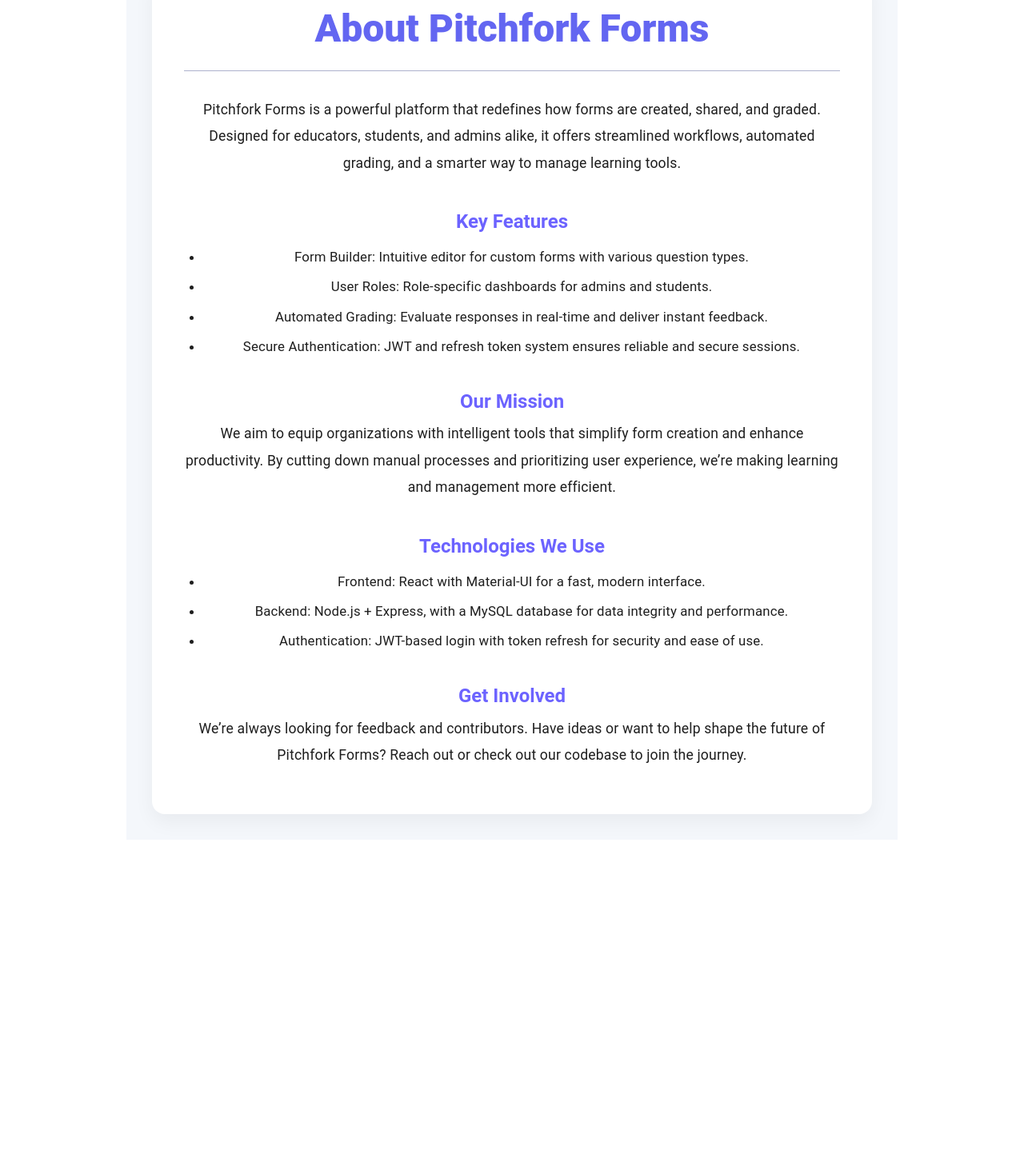
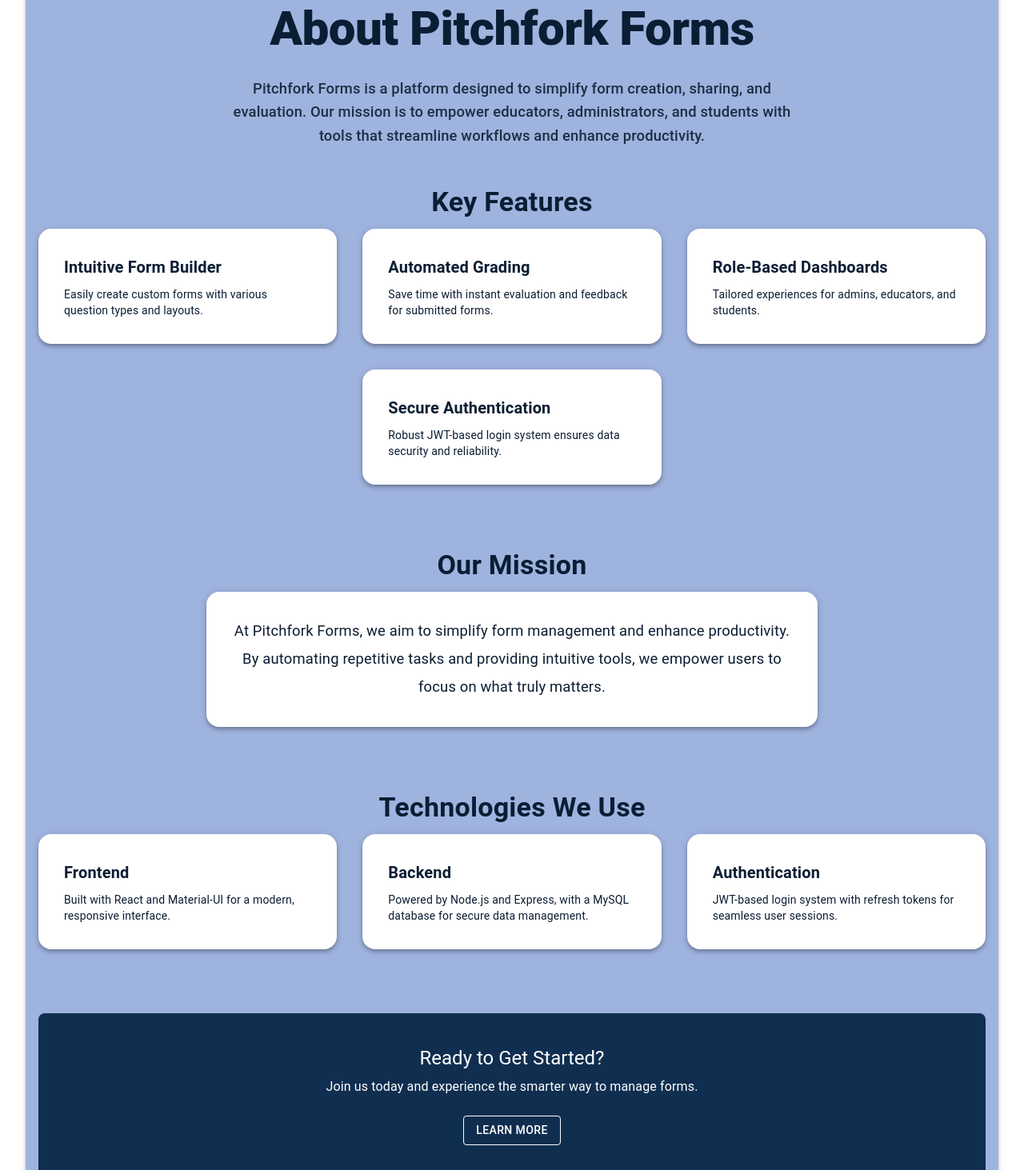
Before and after one commit to getrektgit/pitchforkForms, a React (Vite) app in the folder pitchforkformsfrontend/: page /about-us in a window 1280 px wide. Shown: the part 160-1623 px from the top of the page at 80% size. Before the commit the page ends 1242 px from the top, so only its background shows below. Built offline with nearby package versions, Linux system fonts and the light colour scheme.

Commit message:
re designed login modal register modal about us page and main page

```diff
--- a/pitchforkformsfrontend/src/Components/LoginModal.jsx
+++ b/pitchforkformsfrontend/src/Components/LoginModal.jsx
@@ -27,24 +27,24 @@ const StyledModalBox = styled(Box)(({ theme }) => ({
   top: '50%',
   left: '50%',
   transform: 'translate(-50%, -50%)',
-  backgroundColor: theme.palette.background.paper,
+  backgroundColor: '#ffffff', // White background for consistency with MainPage
   borderRadius: theme.shape.borderRadius,
-  boxShadow: theme.shadows[24],
+  boxShadow: '0 4px 14px rgba(16, 46, 80, 0.4)', // Matches MainPage button shadow
   padding: theme.spacing(4),
   width: '100%',
   maxWidth: '450px',
-  outline: 'none'
+  outline: 'none',
 }));
 
 const LoginModal = ({ open, handleClose, onLoginSuccess }) => {
   const [openRegister, setOpenRegister] = useState(false);
   const [formData, setFormData] = useState({
-    email: "",
-    password: "",
+    email: '',
+    password: '',
   });
   const [showPassword, setShowPassword] = useState(false);
   const [rememberMe, setRememberMe] = useState(false);
-  const [error, setError] = useState("");
+  const [error, setError] = useState('');
   const [loading, setLoading] = useState(false);
 
   const navigate = useNavigate();
@@ -53,9 +53,9 @@ const LoginModal = ({ open, handleClose, onLoginSuccess }) => {
     const { name, value } = e.target;
     setFormData((prevState) => ({
       ...prevState,
-      [name]: value
+      [name]: value,
     }));
-    setError("");
+    setError('');
   };
 
   const handleCheckboxChange = () => {
@@ -71,18 +71,18 @@ const LoginModal = ({ open, handleClose, onLoginSuccess }) => {
 
   const handleSubmit = async (e) => {
     e.preventDefault();
-    setError("");
+    setError('');
     setLoading(true);
 
     try {
-      const response = await axios.post("/auth/login", formData, {
+      const response = await axios.post('/auth/login', formData, {
         withCredentials: true,
       });
 
-      localStorage.setItem("accessToken", response.data.token);
+      localStorage.setItem('accessToken', response.data.token);
       rememberMe
-        ? localStorage.setItem("rememberMe", "true")
-        : localStorage.removeItem("rememberMe");
+        ? localStorage.setItem('rememberMe', 'true')
+        : localStorage.removeItem('rememberMe');
 
       if (onLoginSuccess) {
         onLoginSuccess({
@@ -93,19 +93,19 @@ const LoginModal = ({ open, handleClose, onLoginSuccess }) => {
         });
       }
 
-      if (response.data.role === "admin") {
-        navigate("/admin");
-      } else if (response.data.role === "student") {
-        navigate("/student");
+      if (response.data.role === 'admin') {
+        navigate('/admin');
+      } else if (response.data.role === 'student') {
+        navigate('/student');
       } else {
-        navigate("/");
+        navigate('/');
       }
 
       handleClose();
     } catch (error) {
-      const message = error.response?.data?.message ||
-                      error.request ? "No response from server" :
-                      "An unexpected error occurred";
+      const message =
+        error.response?.data?.message ||
+        (error.request ? 'No response from server' : 'An unexpected error occurred');
       setError(message);
     } finally {
       setLoading(false);
@@ -123,10 +123,19 @@ const LoginModal = ({ open, handleClose, onLoginSuccess }) => {
         <StyledModalBox>
           <Box textAlign="center" mb={3}>
             <LoginIcon color="primary" sx={{ fontSize: 50 }} />
-            <Typography variant="h5" component="h2" gutterBottom sx={{ mt: 1, fontWeight: 600 }}>
+            <Typography
+              variant="h5"
+              component="h2"
+              gutterBottom
+              sx={{
+                mt: 1,
+                fontWeight: 800, // Matches MainPage header font weight
+                color: '#0B1D33', // Dark blue text for consistency
+              }}
+            >
               Welcome Back
             </Typography>
-            <Typography variant="body2" color="text.secondary">
+            <Typography variant="body2" sx={{ color: '#1d2e44' }}>
               Login to your Pitchfork Forms account
             </Typography>
           </Box>
@@ -196,7 +205,9 @@ const LoginModal = ({ open, handleClose, onLoginSuccess }) => {
                 style={{ marginRight: '8px' }}
               />
               <label htmlFor="rememberMe">
-                <Typography color="text.primary" fontSize="0.9rem">Remember me</Typography>
+                <Typography color="text.primary" fontSize="0.9rem">
+                  Remember me
+                </Typography>
               </label>
             </Box>
 
@@ -211,13 +222,17 @@ const LoginModal = ({ open, handleClose, onLoginSuccess }) => {
                 mb: 2,
                 fontWeight: 'bold',
                 fontSize: '1rem',
+                backgroundColor: '#102E50', // Matches MainPage button color
+                '&:hover': {
+                  backgroundColor: '#0c2342',
+                },
               }}
               startIcon={loading ? <CircularProgress size={20} color="inherit" /> : null}
             >
               {loading ? 'Logging in...' : 'Login'}
             </Button>
 
-            <Divider sx={{ my: 3 }}>New to Pitchfork?</Divider>
+            <Divider sx={{ my: 3, color: '#1d2e44' }}>New to Pitchfork?</Divider>
 
             <Box textAlign="center">
               <Link
@@ -225,7 +240,13 @@ const LoginModal = ({ open, handleClose, onLoginSuccess }) => {
                 variant="body2"
                 underline="hover"
                 onClick={handleOpenRegister}
-                sx={{ fontWeight: 600 }}
+                sx={{
+                  fontWeight: 600,
+                  color: '#102E50', // Matches MainPage link color
+                  '&:hover': {
+                    textDecoration: 'underline',
+                  },
+                }}
               >
                 Create an account
               </Link>
--- a/pitchforkformsfrontend/src/Components/Pages/AboutUsPage.jsx
+++ b/pitchforkformsfrontend/src/Components/Pages/AboutUsPage.jsx
@@ -1,103 +1,225 @@
 import React from 'react';
-import { Box, Typography, Paper, Divider } from '@mui/material';
+import { Box, Typography, Paper, Grid, Button } from '@mui/material';
 
 const AboutUsPage = () => {
   return (
     <Box
       sx={{
-        padding: 4,
-        maxWidth: '900px',
-        margin: 'auto',
-        backgroundColor: '#f4f7fb', // Világos, barátságos háttér
+        textAlign: 'center',
+        py: 8,
+        px: 2,
+        backgroundColor: '#9FB3DF', // Matches the main page background
+        borderRadius: 4,
+        boxShadow: 3,
         minHeight: '100vh',
       }}
     >
-      <Paper
-        elevation={6}
+      {/* Header Section */}
+      <Typography
+        variant="h2"
         sx={{
-          padding: 5,
-          backgroundColor: '#ffffff',
-          color: '#1e1e1e',
-          borderRadius: 4,
-          boxShadow: '0 10px 25px rgba(0, 0, 0, 0.05)',
+          fontWeight: 800,
+          mb: 3,
+          color: '#0B1D33', // Matches the main page title color
         }}
       >
+        About Pitchfork Forms
+      </Typography>
+
+      <Typography
+        variant="h6"
+        sx={{
+          maxWidth: 700,
+          mx: 'auto',
+          mb: 5,
+          color: '#1d2e44', // Matches the main page subtitle color
+          fontSize: '1.15rem',
+        }}
+      >
+        Pitchfork Forms is a platform designed to simplify form creation, sharing, and evaluation.
+        Our mission is to empower educators, administrators, and students with tools that streamline workflows
+        and enhance productivity.
+      </Typography>
+
+      {/* Key Features Section */}
+      <Box sx={{ mt: 6 }}>
         <Typography
-          variant="h3"
+          variant="h4"
           gutterBottom
           sx={{
-            fontWeight: 800,
-            textAlign: 'center',
-            color: '#6366f1',
-            mb: 3,
+            fontWeight: 'bold',
+            color: '#0B1D33', // Matches the main page section header color
           }}
         >
-          About Pitchfork Forms
+          Key Features
         </Typography>
+        <Grid container spacing={4} justifyContent="center">
+          {[
+            {
+              title: 'Intuitive Form Builder',
+              description: 'Easily create custom forms with various question types and layouts.',
+            },
+            {
+              title: 'Automated Grading',
+              description: 'Save time with instant evaluation and feedback for submitted forms.',
+            },
+            {
+              title: 'Role-Based Dashboards',
+              description: 'Tailored experiences for admins, educators, and students.',
+            },
+            {
+              title: 'Secure Authentication',
+              description: 'Robust JWT-based login system ensures data security and reliability.',
+            },
+          ].map((feature, index) => (
+            <Grid item xs={12} sm={6} md={4} key={index}>
+              <Paper
+                elevation={4}
+                sx={{
+                  p: 4,
+                  borderRadius: 4,
+                  backgroundColor: 'white', // White background for readability
+                  color: '#0B1D33', // Dark text for contrast
+                  textAlign: 'left',
+                  transition: 'transform 0.3s ease',
+                  '&:hover': {
+                    transform: 'translateY(-5px)',
+                    boxShadow: 6,
+                  },
+                }}
+              >
+                <Typography variant="h6" sx={{ fontWeight: 'bold', mb: 1 }}>
+                  {feature.title}
+                </Typography>
+                <Typography variant="body2">{feature.description}</Typography>
+              </Paper>
+            </Grid>
+          ))}
+        </Grid>
+      </Box>
 
-        <Divider sx={{ backgroundColor: '#c5cae9', mb: 4 }} />
+      {/* Mission Section */}
+      <Box sx={{ mt: 10 }}>
+        <Typography
+          variant="h4"
+          gutterBottom
+          sx={{
+            fontWeight: 'bold',
+            color: '#0B1D33', // Matches the main page section header color
+          }}
+        >
+          Our Mission
+        </Typography>
+        <Paper
+          elevation={4}
+          sx={{
+            p: 4,
+            borderRadius: 4,
+            backgroundColor: 'white', // White background for readability
+            color: '#0B1D33', // Dark text for contrast
+            maxWidth: 700,
+            mx: 'auto',
+          }}
+        >
+          <Typography
+            variant="body1"
+            sx={{
+              fontSize: '1.15rem',
+              lineHeight: 1.9,
+            }}
+          >
+            At Pitchfork Forms, we aim to simplify form management and enhance productivity.
+            By automating repetitive tasks and providing intuitive tools, we empower users to focus on what truly matters.
+          </Typography>
+        </Paper>
+      </Box>
 
-        <Typography variant="body1" paragraph sx={{ fontSize: '1.1rem', lineHeight: 1.9 }}>
-          Pitchfork Forms is a powerful platform that redefines how forms are created, shared, and graded.
-          Designed for educators, students, and admins alike, it offers streamlined workflows,
-          automated grading, and a smarter way to manage learning tools.
+      {/* Technologies Section */}
+      <Box sx={{ mt: 10 }}>
+        <Typography
+          variant="h4"
+          gutterBottom
+          sx={{
+            fontWeight: 'bold',
+            color: '#0B1D33', // Matches the main page section header color
+          }}
+        >
+          Technologies We Use
         </Typography>
+        <Grid container spacing={4} justifyContent="center">
+          {[
+            {
+              title: 'Frontend',
+              description: 'Built with React and Material-UI for a modern, responsive interface.',
+            },
+            {
+              title: 'Backend',
+              description: 'Powered by Node.js and Express, with a MySQL database for secure data management.',
+            },
+            {
+              title: 'Authentication',
+              description: 'JWT-based login system with refresh tokens for seamless user sessions.',
+            },
+          ].map((tech, index) => (
+            <Grid item xs={12} sm={6} md={4} key={index}>
+              <Paper
+                elevation={4}
+                sx={{
+                  p: 4,
+                  borderRadius: 4,
+                  backgroundColor: 'white', // White background for readability
+                  color: '#0B1D33', // Dark text for contrast
+                  textAlign: 'left',
+                  transition: 'transform 0.3s ease',
+                  '&:hover': {
+                    transform: 'translateY(-5px)',
+                    boxShadow: 6,
+                  },
+                }}
+              >
+                <Typography variant="h6" sx={{ fontWeight: 'bold', mb: 1 }}>
+                  {tech.title}
+                </Typography>
+                <Typography variant="body2">{tech.description}</Typography>
+              </Paper>
+            </Grid>
+          ))}
+        </Grid>
+      </Box>
 
-        <SectionTitle text="Key Features" />
-        <FeatureList
-          items={[
-            "Form Builder: Intuitive editor for custom forms with various question types.",
-            "User Roles: Role-specific dashboards for admins and students.",
-            "Automated Grading: Evaluate responses in real-time and deliver instant feedback.",
-            "Secure Authentication: JWT and refresh token system ensures reliable and secure sessions.",
-          ]}
-        />
-
-        <SectionTitle text="Our Mission" />
-        <Typography variant="body1" paragraph sx={{ fontSize: '1.1rem', lineHeight: 1.9 }}>
-          We aim to equip organizations with intelligent tools that simplify form creation and enhance productivity.
-          By cutting down manual processes and prioritizing user experience, we’re making learning and management more efficient.
+      {/* Call to Action Section */}
+      <Box
+        sx={{
+          mt: 10,
+          p: 5,
+          bgcolor: '#102E50', // Matches the main page footer background
+          color: 'white',
+          borderRadius: 2,
+        }}
+      >
+        <Typography variant="h5" gutterBottom>
+          Ready to Get Started?
         </Typography>
-
-        <SectionTitle text="Technologies We Use" />
-        <FeatureList
-          items={[
-            "Frontend: React with Material-UI for a fast, modern interface.",
-            "Backend: Node.js + Express, with a MySQL database for data integrity and performance.",
-            "Authentication: JWT-based login with token refresh for security and ease of use.",
-          ]}
-        />
-
-        <SectionTitle text="Get Involved" />
-        <Typography variant="body1" paragraph sx={{ fontSize: '1.1rem', lineHeight: 1.9 }}>
-          We’re always looking for feedback and contributors. Have ideas or want to help shape the future of Pitchfork Forms?
-          Reach out or check out our codebase to join the journey.
+        <Typography variant="body1" sx={{ mb: 3 }}>
+          Join us today and experience the smarter way to manage forms.
         </Typography>
-      </Paper>
+        <Button
+          variant="outlined"
+          color="inherit"
+          sx={{
+            borderColor: 'white',
+            color: 'white',
+            '&:hover': {
+              backgroundColor: '#0c2342',
+              borderColor: 'white',
+            },
+          }}
+        >
+          Learn More
+        </Button>
+      </Box>
     </Box>
   );
 };
 
-// Külön komponens a szekciócímekhez
-const SectionTitle = ({ text }) => (
-  <Typography
-    variant="h5"
-    gutterBottom
-    sx={{ fontWeight: 'bold', color: '#6c63ff', mt: 5 }}
-  >
-    {text}
-  </Typography>
-);
-
-// Külön komponens a felsorolásokhoz
-const FeatureList = ({ items }) => (
-  <Box component="ul" sx={{ pl: 3, mb: 2 }}>
-    {items.map((item, idx) => (
-      <Typography key={idx} component="li" variant="body1" sx={{ fontSize: '1.05rem', mb: 1.5 }}>
-        {item}
-      </Typography>
-    ))}
-  </Box>
-);
-
 export default AboutUsPage;
--- a/pitchforkformsfrontend/src/Components/RegisterModal.jsx
+++ b/pitchforkformsfrontend/src/Components/RegisterModal.jsx
@@ -10,7 +10,7 @@ import {
   Link,
   Divider,
   InputAdornment,
-  IconButton
+  IconButton,
 } from '@mui/material';
 import axios from 'axios';
 import { useNavigate } from 'react-router-dom';
@@ -27,13 +27,13 @@ const StyledModalBox = styled(Box)(({ theme }) => ({
   top: '50%',
   left: '50%',
   transform: 'translate(-50%, -50%)',
-  backgroundColor: theme.palette.background.paper,
+  backgroundColor: '#ffffff', // White background for consistency
   borderRadius: theme.shape.borderRadius,
-  boxShadow: theme.shadows[24],
+  boxShadow: '0 4px 14px rgba(16, 46, 80, 0.4)', // Matches MainPage button shadow
   padding: theme.spacing(4),
   width: '100%',
   maxWidth: '450px',
-  outline: 'none'
+  outline: 'none',
 }));
 
 const PasswordStrengthIndicator = ({ password }) => {
@@ -68,7 +68,7 @@ const PasswordStrengthIndicator = ({ password }) => {
   );
 };
 
-const RegisterModal = ({ open, handleClose }) => {
+const RegisterModal = ({ open, handleClose, handleOpenLogin }) => {
   const [formData, setFormData] = useState({
     username: '',
     email: '',
@@ -86,27 +86,17 @@ const RegisterModal = ({ open, handleClose }) => {
   const [loading, setLoading] = useState(false);
   const navigate = useNavigate();
 
-  const validateEmail = (email) => {
-    const re = /^[^\s@]+@[^\s@]+\.[^\s@]+$/;
-    return re.test(String(email).toLowerCase());
-  };
-
-  const validateUsername = (username) => {
-    return username.length >= 3 && /^[a-zA-Z0-9_]+$/.test(username);
-  };
-
   const handleChange = (e) => {
     const { name, value } = e.target;
     setFormData((prevState) => ({
       ...prevState,
-      [name]: value
+      [name]: value,
     }));
 
-    // Clear error when user types
     if (formErrors[name]) {
-      setFormErrors(prev => ({ ...prev, [name]: "" }));
+      setFormErrors((prev) => ({ ...prev, [name]: '' }));
     }
-    setError("");
+    setError('');
   };
 
   const validateForm = () => {
@@ -119,31 +109,22 @@ const RegisterModal = ({ open, handleClose }) => {
     };
 
     if (!formData.username) {
-      newErrors.username = "Username is required";
-      valid = false;
-    } else if (!validateUsername(formData.username)) {
-      newErrors.username = "Username must be at least 3 characters and contain only letters, numbers, and underscores";
+      newErrors.username = 'Username is required';
       valid = false;
     }
 
     if (!formData.email) {
-      newErrors.email = "Email is required";
-      valid = false;
-    } else if (!validateEmail(formData.email)) {
-      newErrors.email = "Please enter a valid email";
+      newErrors.email = 'Email is required';
       valid = false;
     }
 
     if (!formData.password) {
-      newErrors.password = "Password is required";
-      valid = false;
-    } else if (formData.password.length < 8) {
-      newErrors.password = "Password must be at least 8 characters";
+      newErrors.password = 'Password is required';
       valid = false;
     }
 
     if (formData.password !== formData.checkPassword) {
-      newErrors.checkPassword = "Passwords do not match";
+      newErrors.checkPassword = 'Passwords do not match';
       valid = false;
     }
 
@@ -156,7 +137,7 @@ const RegisterModal = ({ open, handleClose }) => {
 
     if (!validateForm()) return;
 
-    setError("");
+    setError('');
     setLoading(true);
 
     try {
@@ -164,18 +145,17 @@ const RegisterModal = ({ open, handleClose }) => {
         username: formData.username,
         email: formData.email,
         password: formData.password,
-        profile_pic: "https://i.pravatar.cc/150?img=1",
+        profile_pic: 'https://i.pravatar.cc/150?img=1',
       });
 
-      // Optional: Auto-login after registration
-      localStorage.setItem("accessToken", response.data.token);
+      localStorage.setItem('accessToken', response.data.token);
 
       navigate('/');
       handleClose();
     } catch (error) {
-      const errorMessage = error.response?.data?.message ||
-                         error.request ? "No response from server" :
-                         "An unexpected error occurred";
+      const errorMessage =
+        error.response?.data?.message ||
+        (error.request ? 'No response from server' : 'An unexpected error occurred');
       setError(errorMessage);
     } finally {
       setLoading(false);
@@ -192,10 +172,19 @@ const RegisterModal = ({ open, handleClose }) => {
       <StyledModalBox>
         <Box textAlign="center" mb={3}>
           <HowToRegIcon color="primary" sx={{ fontSize: 50 }} />
-          <Typography variant="h5" component="h2" gutterBottom sx={{ mt: 1, fontWeight: 600 }}>
+          <Typography
+            variant="h5"
+            component="h2"
+            gutterBottom
+            sx={{
+              mt: 1,
+              fontWeight: 800, // Matches MainPage header font weight
+              color: '#0B1D33', // Dark blue text for consistency
+            }}
+          >
             Create Account
           </Typography>
-          <Typography variant="body2" color="text.secondary">
+          <Typography variant="body2" sx={{ color: '#1d2e44' }}>
             Join Pitchfork Forms today
           </Typography>
         </Box>
@@ -275,6 +264,7 @@ const RegisterModal = ({ open, handleClose }) => {
                 </InputAdornment>
               ),
             }}
+            sx={{ mb: 2 }}
           />
           <PasswordStrengthIndicator password={formData.password} />
 
@@ -309,21 +299,34 @@ const RegisterModal = ({ open, handleClose }) => {
               mb: 2,
               fontWeight: 'bold',
               fontSize: '1rem',
+              backgroundColor: '#102E50', // Matches MainPage button color
+              '&:hover': {
+                backgroundColor: '#0c2342',
+              },
             }}
             startIcon={loading ? <CircularProgress size={20} color="inherit" /> : null}
           >
             {loading ? 'Creating Account...' : 'Register'}
           </Button>
 
-          <Divider sx={{ my: 3 }}>Already have an account?</Divider>
+          <Divider sx={{ my: 3, color: '#1d2e44' }}>Already have an account?</Divider>
 
           <Box textAlign="center">
             <Link
               component="button"
               variant="body2"
               underline="hover"
-              onClick={handleClose}
-              sx={{ fontWeight: 600 }}
+              onClick={() => {
+                handleClose();
+                handleOpenLogin(); // Open the login modal
+              }}
+              sx={{
+                fontWeight: 600,
+                color: '#102E50', // Matches MainPage link color
+                '&:hover': {
+                  textDecoration: 'underline',
+                },
+              }}
             >
               Sign in instead
             </Link>
```
Also changed, not shown: pitchforkformsfrontend/src/Components/FormCard.jsx (+48 -10 lines), pitchforkformsfrontend/src/Components/Pages/MainPage.jsx (+80 -118 lines).
